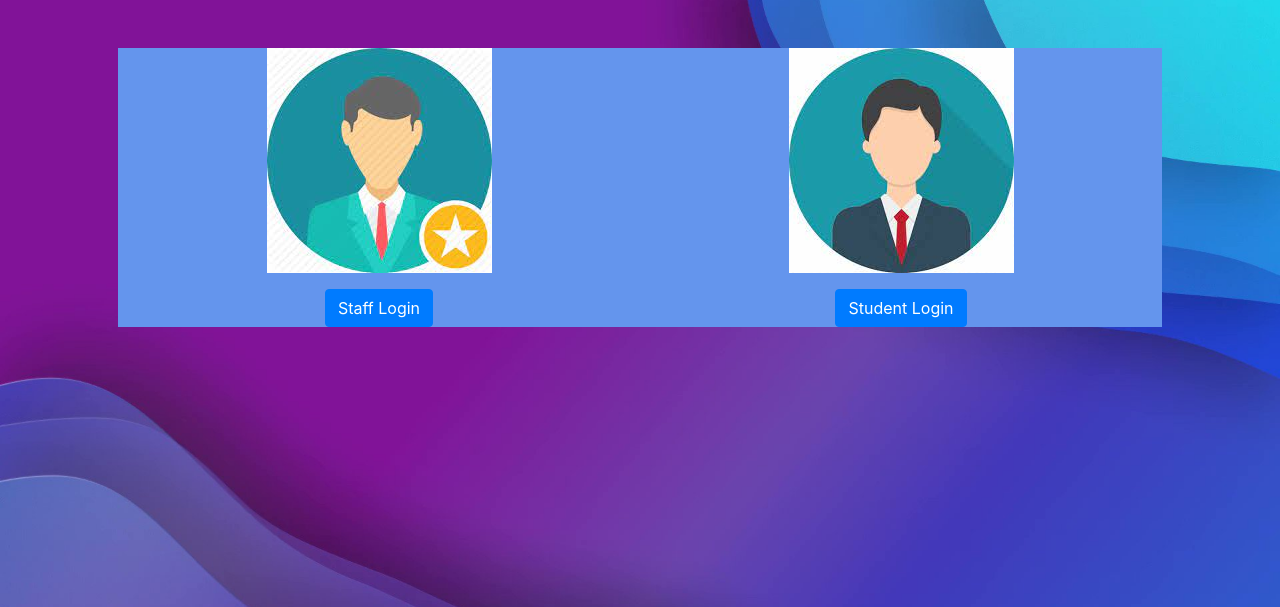
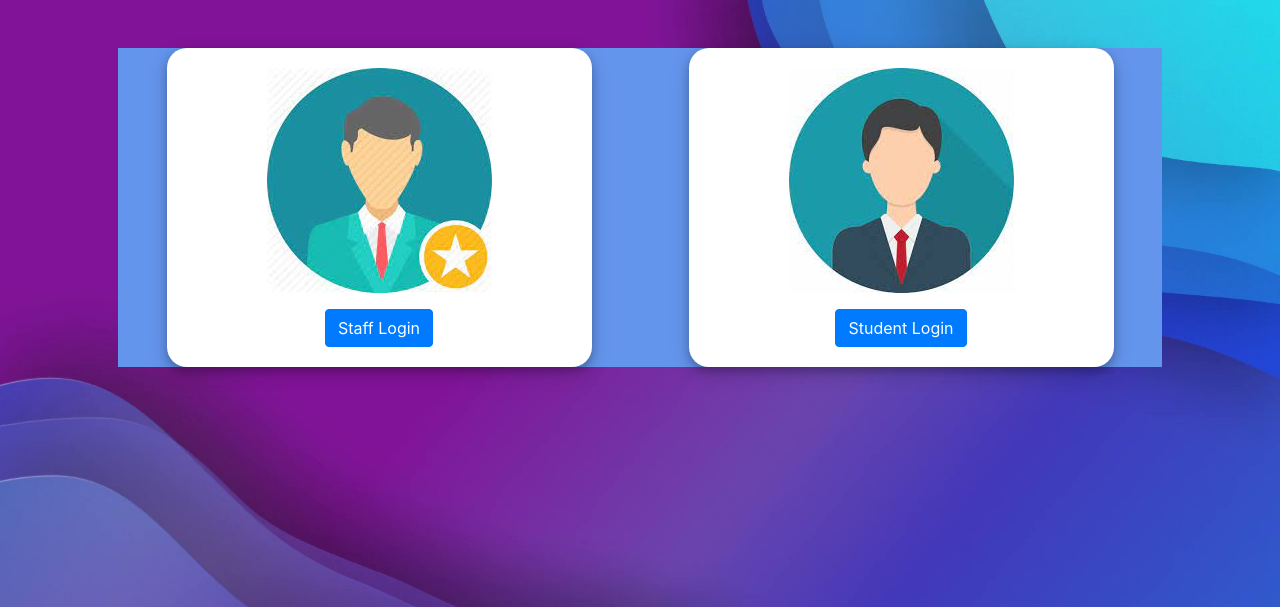
Before and after one commit to MUHAMMEDFAISALKC/schoobook, a Flask app: page /login in a window 1280 px wide. Shown: the part 76-683 px from the top of the page. Run offline with Flask 2, Linux system fonts and the light colour scheme; some libraries are stand-ins or nearby versions.

Commit message:
Update login.html

```diff
--- a/templates/login.html
+++ b/templates/login.html
@@ -8,7 +8,7 @@
 {% block main %}
     <div id="login-body">
         <section class="login-section">
-            <form id="form-staff" action="/login" method="post">
+            <form class="form-staff-student" action="/login" method="post">
                 <div class="form-group">
                     <img src="/static/login/staff.jpg">
                 </div>
@@ -17,7 +17,7 @@
             </form>
         </section>
         <section class="login-section">
-            <form id="form-student" action="/login" method="post">
+            <form class="form-staff-student" action="/login" method="post">
                 <div class="form-group">
                     <img src="/static/login/student.jpg">
                 </div>
```
